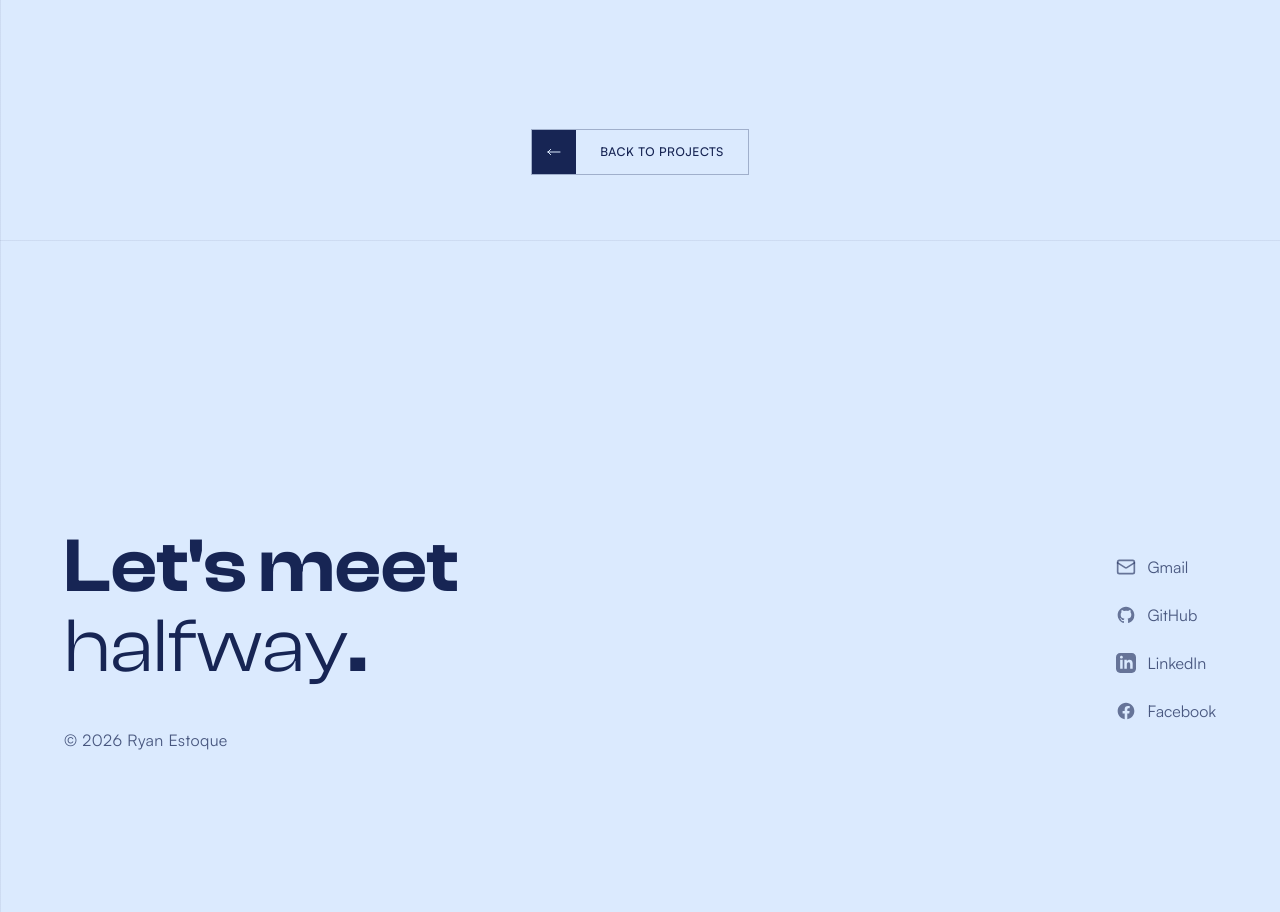
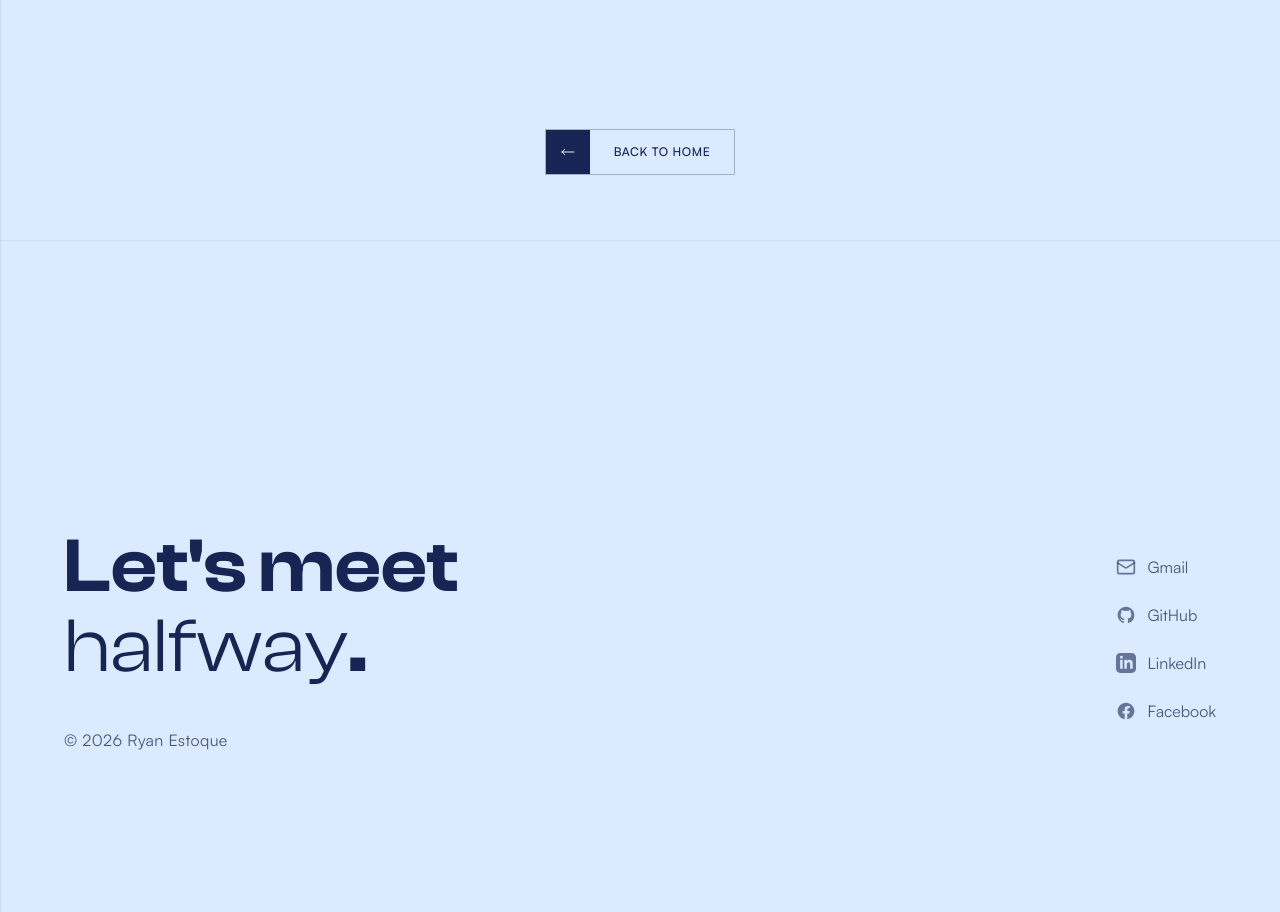
Before and after one commit to ryanestoque/portfolio, a Next.js app: page /projects/arado-pos in a window 1280 px wide. Shown: the part 2160-3072 px from the top of the page. Built offline with nearby package versions, Linux system fonts and the light colour scheme.

Commit message:
Update ProjectNavigation to link back to home instead of projects

```diff
--- a/app/projects/[slug]/components/ProjectNavigation.tsx
+++ b/app/projects/[slug]/components/ProjectNavigation.tsx
@@ -18,7 +18,7 @@ export default function ProjectNavigation({ isInView }: ProjectNavigationProps)
       <div className="flex flex-col sm:flex-row items-center justify-center gap-6">
         {/* All Projects */}
         <Button
-          href="/projects"
+          href="/"
           data-cursor="target"
           icon={
             <svg
@@ -32,7 +32,7 @@ export default function ProjectNavigation({ isInView }: ProjectNavigationProps)
             </svg>
           }
         >
-          Back to Projects
+          Back to Home
         </Button>
       </div>
     </motion.div>
```
